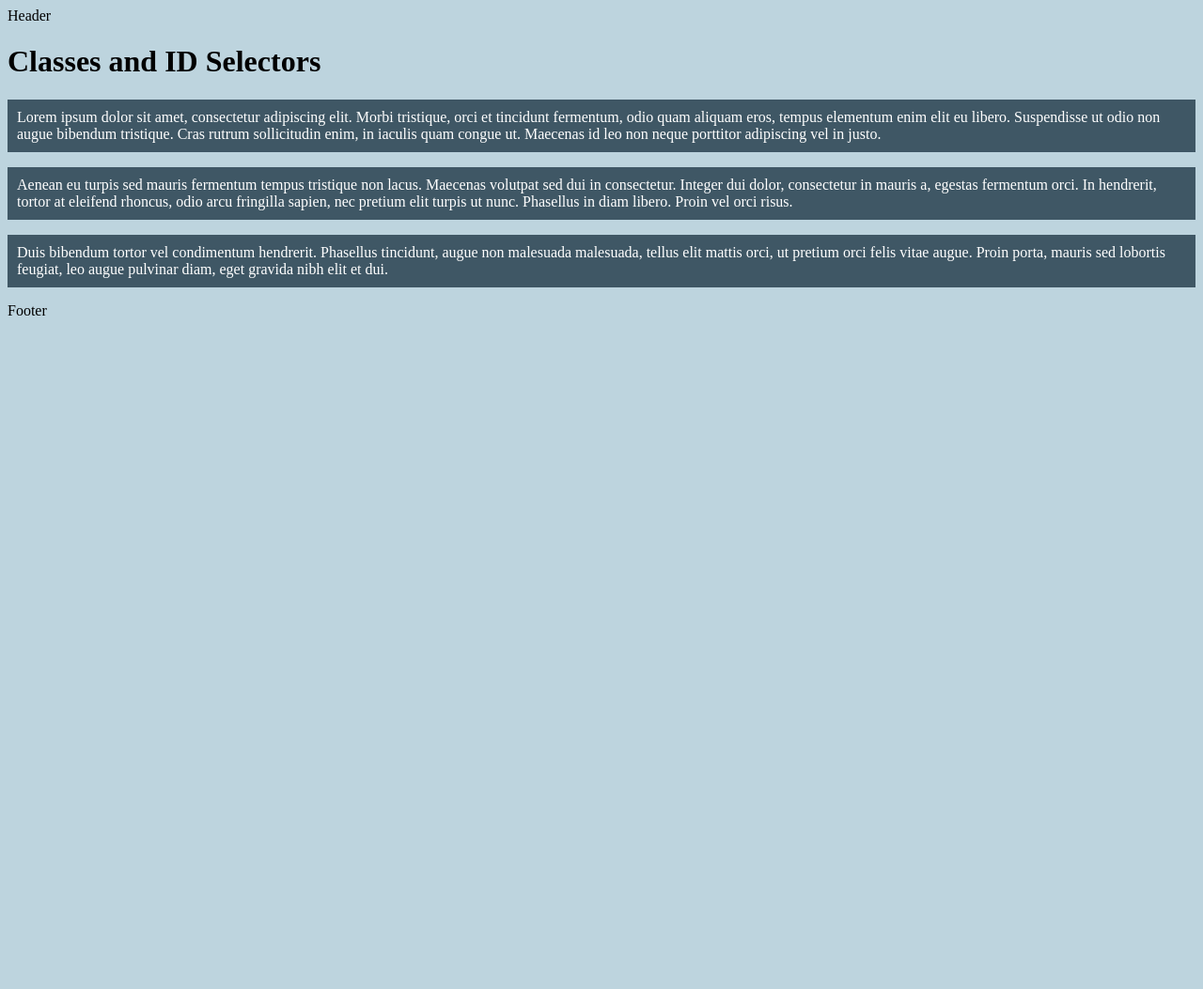
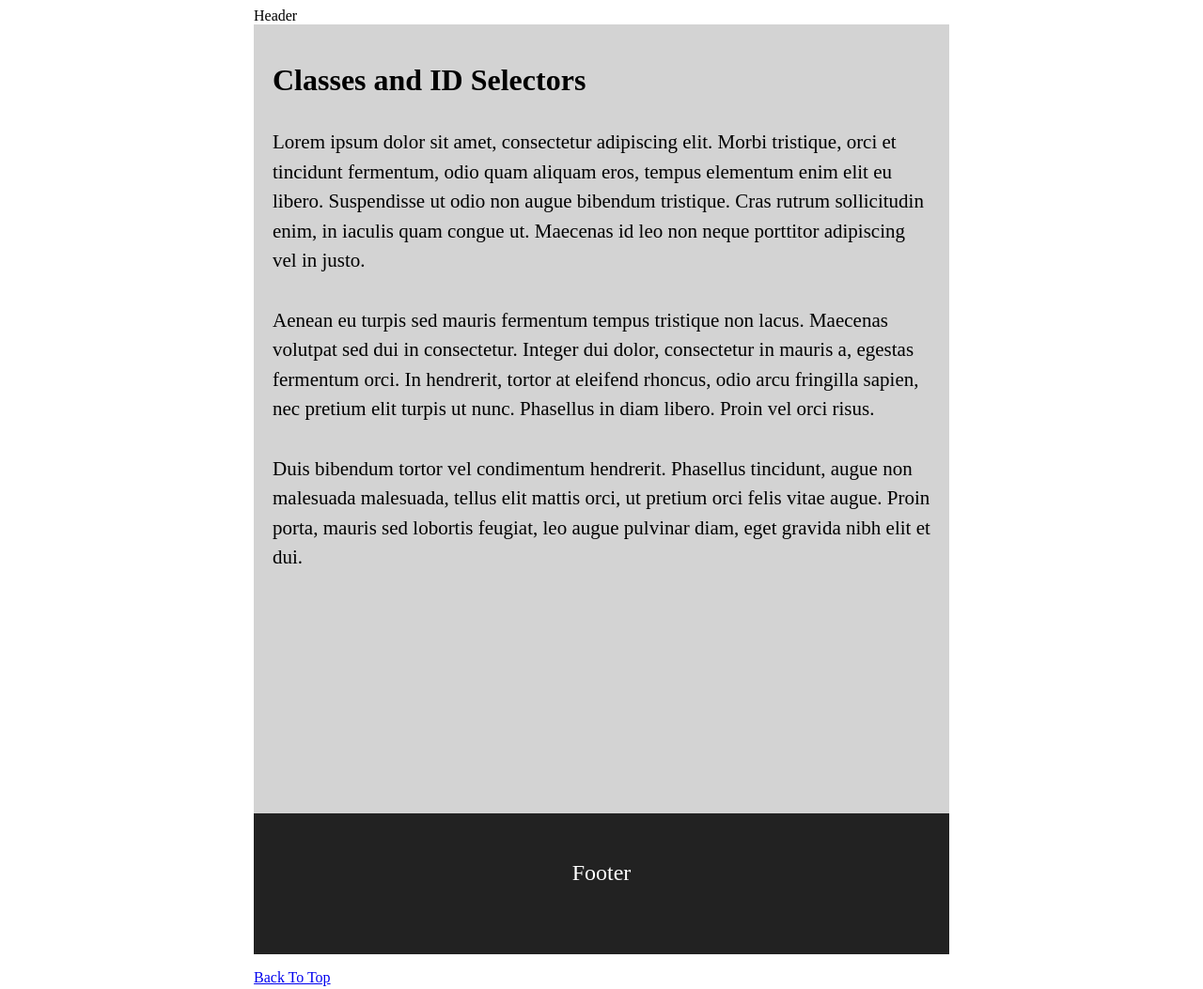
Before and after one commit to TimB0/css_foundations, a plain HTML site: page selectors/class-and-id/index.html in a window 1280 px wide. Shown: the whole page at 94% size. Before the commit the page ends 800 px from the top, so only its background shows below. Drawn offline with Linux system fonts and the light colour scheme; files that its build step writes are made by us from their sources.

Commit message:
class and id

```diff
--- /dev/null
+++ b/selectors/class-and-id/css/style.css
@@ -0,0 +1,46 @@
+/* Class */
+
+.container {
+	width: 740px;
+	margin: auto; /* centers the div element */
+}
+
+.main-header {
+	height: 110px;
+	color: white;
+	background: royalblue;
+}
+
+/* ID Selectors  - Unique to the Page
+Both Classes and ID's can be applied to the same element
+but ID's carry more specificity, so they will override a
+Class, so make sure you do not share properties between classes
+and ID's
+
+ID's also have browser functionality eg. anchors */
+
+
+#main-content {
+	padding: 20px;
+	background: lightgray;
+	height: 800px;
+}
+
+#main-content p {
+	font-size: 21px;
+	line-height: 1.5;
+	margin-top: 32px;
+}
+
+.main-footer {
+	height: 100px;
+	color: white;
+	background: #222;
+}
+
+.base {
+	padding-top: 50px;
+	color: white;
+	text-align: center;
+	font-size: 24px;
+}
--- a/selectors/class-and-id/index.html
+++ b/selectors/class-and-id/index.html
@@ -5,11 +5,11 @@
 	<link rel="stylesheet" href="css/style.css">
 </head>
 <body>
-	<div>
-		<header>
+	<div class="container">
+		<header id="top">
 			Header
 		</header>
-		<div>
+		<div id="main-content">
 			<h1>Classes and ID Selectors</h1>
 			<p>
 				Lorem ipsum dolor sit amet, consectetur adipiscing elit. Morbi tristique, orci et tincidunt fermentum, odio quam aliquam eros, tempus elementum enim elit eu libero. Suspendisse ut odio non augue bibendum tristique. Cras rutrum sollicitudin enim, in iaculis quam congue ut. Maecenas id leo non neque porttitor adipiscing vel in justo.
@@ -21,9 +21,10 @@
 				Duis bibendum tortor vel condimentum hendrerit. Phasellus tincidunt, augue non malesuada malesuada, tellus elit mattis orci, ut pretium orci felis vitae augue. Proin porta, mauris sed lobortis feugiat, leo augue pulvinar diam, eget gravida nibh elit et dui.
 			</p>
 		</div>
-		<footer>
+		<footer class="main-footer base">
 			Footer
 		</footer>
+		<p><a href="#top">Back To Top</a></p>
 	</div>
 </body>
 </html>
```
